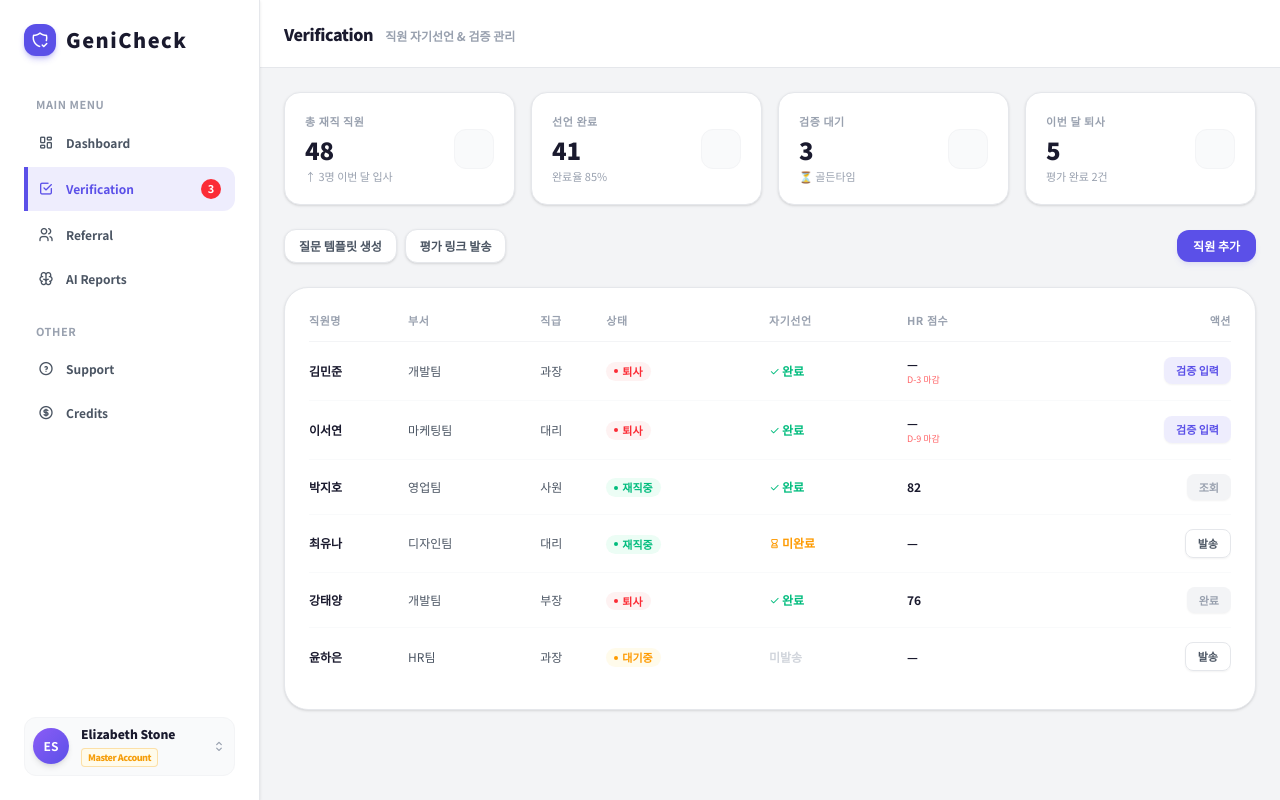
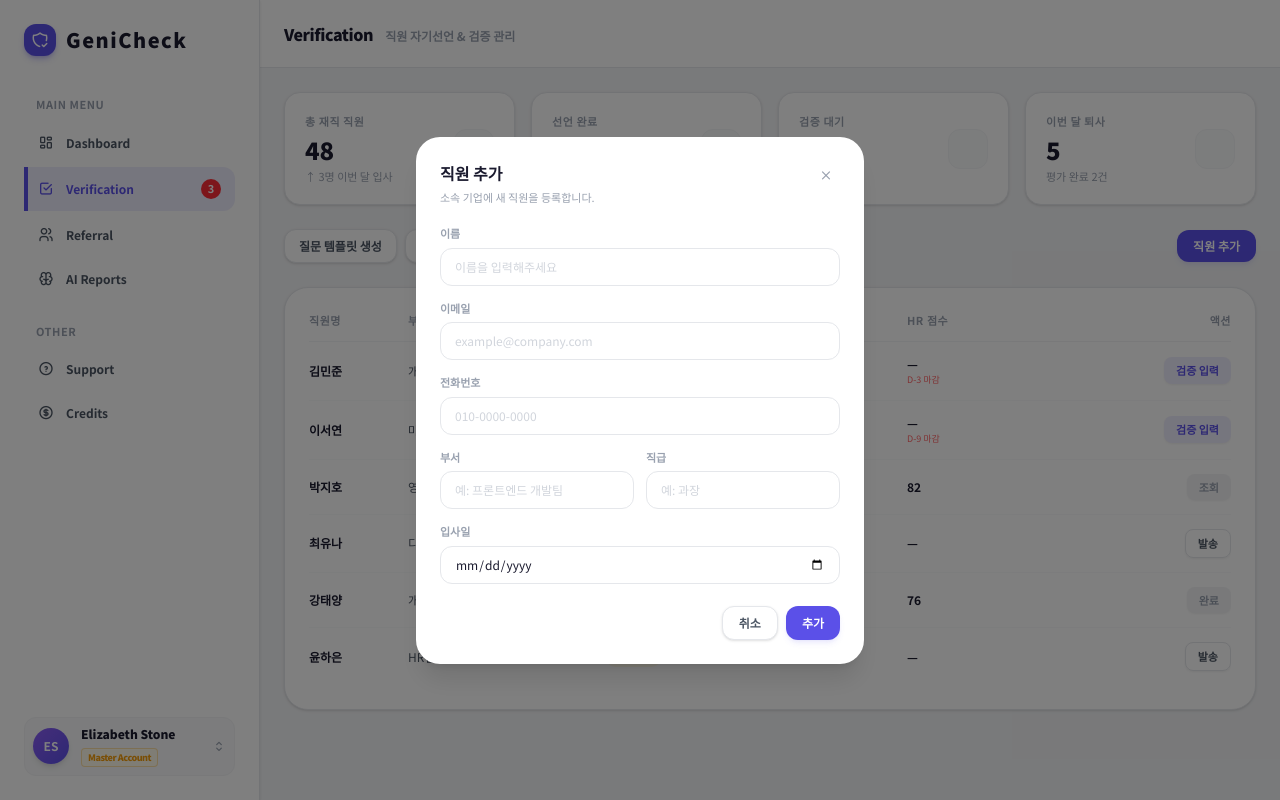
Before and after one commit to GeniCheck/Frontend, a React (Vite) app: page /main/verification in a window 1280 px wide. Both pictures are taken after a click on the button "직원 추가". Built offline with nearby package versions, Linux system fonts and the light colour scheme.

Commit message:
feat: 직원 추가 모달 구현

```diff
--- /dev/null
+++ b/src/components/common/AddEmployeeModal.tsx
@@ -0,0 +1,189 @@
+import React, { useEffect, useState } from "react";
+
+// 직원 등록 API 요청 바디에 대응하는 입력값
+export interface NewEmployeeInput {
+  name: string;
+  email: string;
+  phone: string;
+  department: string;
+  position: string;
+  employmentStartDate: string;
+}
+
+const EMPTY_FORM: NewEmployeeInput = {
+  name: "",
+  email: "",
+  phone: "",
+  department: "",
+  position: "",
+  employmentStartDate: "",
+};
+
+interface AddEmployeeModalProps {
+  open: boolean;
+  onClose: () => void;
+  onAdd: (employee: NewEmployeeInput) => void;
+}
+
+const AddEmployeeModal: React.FC<AddEmployeeModalProps> = ({
+  open,
+  onClose,
+  onAdd,
+}) => {
+  const [form, setForm] = useState<NewEmployeeInput>(EMPTY_FORM);
+
+  // Esc 키로 모달 닫기
+  useEffect(() => {
+    if (!open) return;
+    const handleKeyDown = (e: KeyboardEvent) => {
+      if (e.key === "Escape") onClose();
+    };
+    window.addEventListener("keydown", handleKeyDown);
+    return () => window.removeEventListener("keydown", handleKeyDown);
+  }, [open, onClose]);
+
+  if (!open) return null;
+
+  const handleChange =
+    (field: keyof NewEmployeeInput) =>
+    (e: React.ChangeEvent<HTMLInputElement>) => {
+      setForm((prev) => ({ ...prev, [field]: e.target.value }));
+    };
+
+  const handleClose = () => {
+    setForm(EMPTY_FORM);
+    onClose();
+  };
+
+  const handleSubmit = (e: React.FormEvent) => {
+    e.preventDefault();
+    onAdd(form);
+    setForm(EMPTY_FORM);
+    onClose();
+  };
+
+  const inputClassName =
+    "text-text1 w-full rounded-xl border border-gray-200 px-3.5 py-2.5 text-xs placeholder:text-gray-300 focus:outline-none";
+  const labelClassName = "text-2xs mb-1.5 block font-bold text-gray-400";
+
+  return (
+    <div
+      className="fixed inset-0 z-50 flex items-center justify-center bg-black/50 p-4"
+      onClick={handleClose}
+    >
+      <div
+        onClick={(e) => e.stopPropagation()}
+        className="w-full max-w-md rounded-3xl bg-white p-6 text-left shadow-xl"
+      >
+        <div className="mb-5 flex items-start justify-between">
+          <div>
+            <h3 className="text-text1 text-base font-black">직원 추가</h3>
+            <p className="text-2xs mt-1 text-gray-400">
+              소속 기업에 새 직원을 등록합니다.
+            </p>
+          </div>
+          <button
+            type="button"
+            onClick={handleClose}
+            className="flex h-7 w-7 shrink-0 items-center justify-center rounded-lg text-gray-400 transition-all hover:bg-gray-100 active:scale-90"
+            aria-label="닫기"
+          >
+            <i className="ti ti-x text-sm" />
+          </button>
+        </div>
+
+        <form onSubmit={handleSubmit} className="space-y-3.5">
+          <div>
+            <label className={labelClassName}>이름</label>
+            <input
+              required
+              type="text"
+              value={form.name}
+              onChange={handleChange("name")}
+              placeholder="이름을 입력해주세요"
+              className={inputClassName}
+            />
+          </div>
+
+          <div>
+            <label className={labelClassName}>이메일</label>
+            <input
+              required
+              type="email"
+              value={form.email}
+              onChange={handleChange("email")}
+              placeholder="example@company.com"
+              className={inputClassName}
+            />
+          </div>
+
+          <div>
+            <label className={labelClassName}>전화번호</label>
+            <input
+              required
+              type="tel"
+              value={form.phone}
+              onChange={handleChange("phone")}
+              placeholder="010-0000-0000"
+              className={inputClassName}
+            />
+          </div>
+
+          <div className="grid grid-cols-2 gap-3">
+            <div>
+              <label className={labelClassName}>부서</label>
+              <input
+                required
+                type="text"
+                value={form.department}
+                onChange={handleChange("department")}
+                placeholder="예: 프론트엔드 개발팀"
+                className={inputClassName}
+              />
+            </div>
+            <div>
+              <label className={labelClassName}>직급</label>
+              <input
+                required
+                type="text"
+                value={form.position}
+                onChange={handleChange("position")}
+                placeholder="예: 과장"
+                className={inputClassName}
+              />
+            </div>
+          </div>
+
+          <div>
+            <label className={labelClassName}>입사일</label>
+            <input
+              required
+              type="date"
+              value={form.employmentStartDate}
+              onChange={handleChange("employmentStartDate")}
+              className={inputClassName}
+            />
+          </div>
+
+          <div className="flex justify-end gap-2 pt-2">
+            <button
+              type="button"
+              onClick={handleClose}
+              className="text-text2 rounded-xl border border-gray-200 bg-white px-4 py-2 text-xs font-bold shadow-sm transition-all hover:bg-gray-50 active:scale-95"
+            >
+              취소
+            </button>
+            <button
+              type="submit"
+              className="bg-brand shadow-brand/10 hover:bg-brand-dark rounded-xl px-4 py-2 text-xs font-bold text-white shadow-md transition-all active:scale-95"
+            >
+              추가
+            </button>
+          </div>
+        </form>
+      </div>
+    </div>
+  );
+};
+
+export default AddEmployeeModal;
--- a/src/pages/main/VerificationPage.tsx
+++ b/src/pages/main/VerificationPage.tsx
@@ -1,5 +1,21 @@
-import React, { useEffect } from "react";
+import React, { useEffect, useState } from "react";
 import { Link } from "react-router-dom";
+import AddEmployeeModal, {
+  type NewEmployeeInput,
+} from "@/components/common/AddEmployeeModal";
+
+interface Employee {
+  name: string;
+  dept: string; // "부서 · 직급"
+  status: string;
+  declare: string;
+  hrScore: string;
+  due: string | null;
+  action: string;
+  email?: string;
+  phone?: string;
+  employmentStartDate?: string;
+}
 
 const VerificationPage: React.FC = () => {
   // 페이지 진입 시 스크롤 최상단 리셋
@@ -7,7 +23,9 @@ const VerificationPage: React.FC = () => {
     window.scrollTo(0, 0);
   }, []);
 
-  const employeeList = [
+  const [isAddModalOpen, setAddModalOpen] = useState(false);
+
+  const [employeeList, setEmployeeList] = useState<Employee[]>([
     {
       name: "김민준",
       dept: "개발팀 · 과장",
@@ -62,12 +80,28 @@ const VerificationPage: React.FC = () => {
       due: null,
       action: "발송",
     },
-  ];
+  ]);
+
+  const handleAddEmployee = (input: NewEmployeeInput) => {
+    setEmployeeList((prev) => [
+      ...prev,
+      {
+        name: input.name,
+        dept: `${input.department} · ${input.position}`,
+        status: "재직중",
+        declare: "미발송",
+        hrScore: "—",
+        due: null,
+        action: "발송",
+        email: input.email,
+        phone: input.phone,
+        employmentStartDate: input.employmentStartDate,
+      },
+    ]);
+  };
 
   return (
-    /* 부모(MainPage)가 이미 고정 사이드바를 품고 있으므로,
-       이곳에서는 전체 flex 레이아웃 틀을 걷어내고 독립적인 우측 스크롤 본문 영역만 바로 기동합니다.
-    */
+    <>
       <main className="flex min-h-screen flex-1 flex-col">
         {/* 상단 헤더: 타이틀 · 서브타이틀만 노출 (액션 버튼은 하단 툴바로 이동) */}
         <header className="sticky top-0 z-40 flex h-17 items-center border-b border-gray-200 bg-white px-6">
@@ -145,7 +179,11 @@ const VerificationPage: React.FC = () => {
                 평가 링크 발송
               </button>
             </div>
-          <button className="bg-brand shadow-brand/10 hover:bg-brand-dark flex items-center gap-1.5 rounded-xl px-4 py-2 text-xs font-bold text-white shadow-md transition-all active:scale-95">
+            <button
+              type="button"
+              onClick={() => setAddModalOpen(true)}
+              className="bg-brand shadow-brand/10 hover:bg-brand-dark flex items-center gap-1.5 rounded-xl px-4 py-2 text-xs font-bold text-white shadow-md transition-all active:scale-95"
+            >
               직원 추가
             </button>
           </div>
@@ -238,6 +276,12 @@ const VerificationPage: React.FC = () => {
           </div>
         </div>
       </main>
+      <AddEmployeeModal
+        open={isAddModalOpen}
+        onClose={() => setAddModalOpen(false)}
+        onAdd={handleAddEmployee}
+      />
+    </>
   );
 };
 
```
Lines whose indentation alone changed are shown as unchanged.
